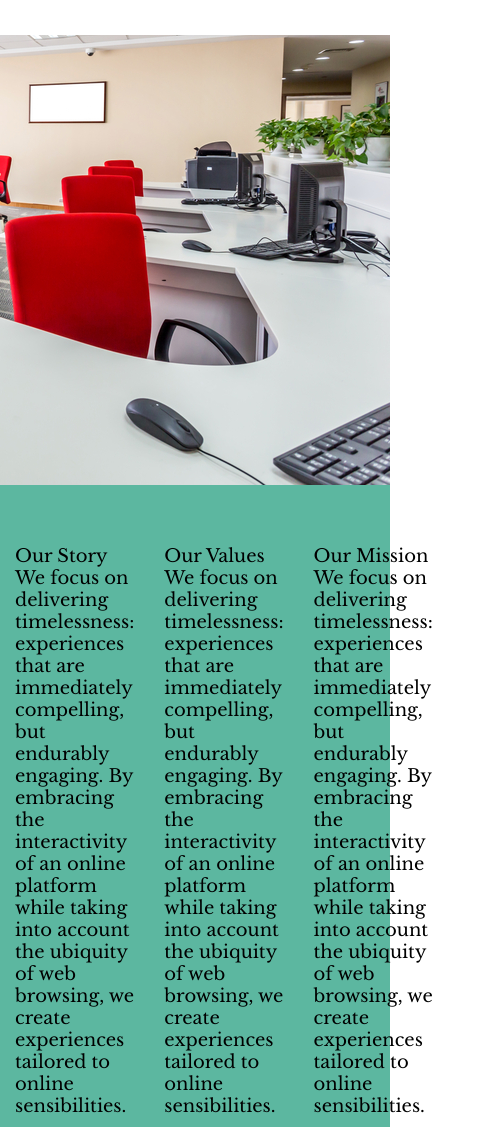
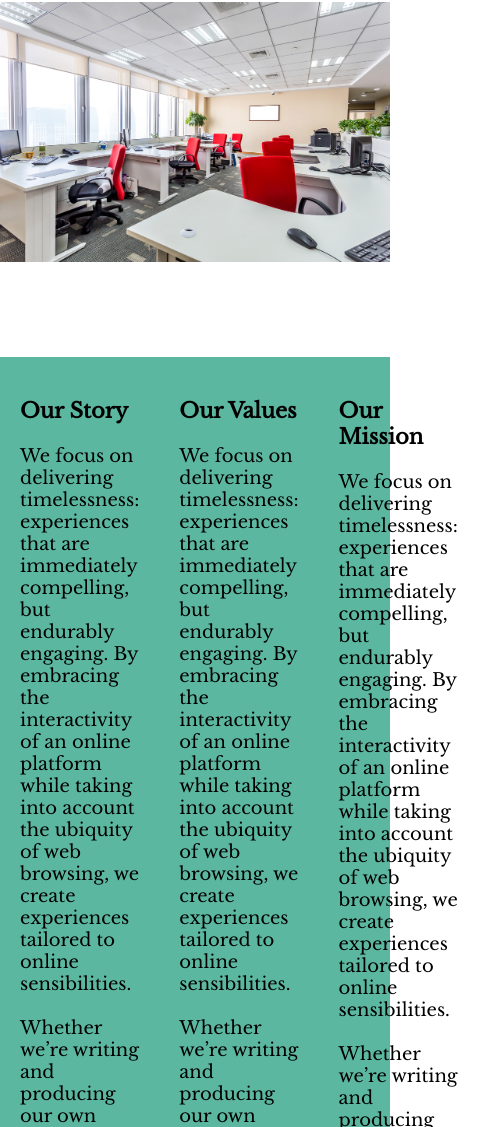
Before and after one commit to dthomaslomas/BinWebsite, a plain HTML site: page about.html in a window 390 px wide. Shown: the part 1631-2758 px from the top of the page, 478 px wide, since content can reach past the window. Drawn offline with nearby package versions, Linux system fonts and the light colour scheme.

Commit message:
about page done, now needs to be coded for responsive

```diff
--- a/about.html
+++ b/about.html
@@ -35,19 +35,26 @@
 		<div class="about-content">
 			<div class="container">
 				<h2>About</h2>
-				<div>
+				<div class="flex">
 					<p>Jam3 is one of the world’s top digital design and production companies. We specialize in creating highly advanced, experiential works in both the advertising and entertainment industries.<br/><br/>We’re a culture of dreamers and doers who prove that the two aren’t mutually exclusive. We’re happiest when we’re innovating, and fanatically dedicated to our craft.</p>
 
 					<p>Jam3 is one of the world’s top digital design and production companies. We specialize in creating highly advanced, experiential works in both the advertising and entertainment industries.<br><br/>We’re a culture of dreamers and doers who prove that the two aren’t mutually exclusive. We’re happiest when we’re innovating, and fanatically dedicated to our craft.</p>
 				</div>
 
 				<div class="hero-2"></div>
-				<div>
-					<p><br>Our Story</br>We focus on delivering timelessness: experiences that are immediately compelling, but endurably engaging. By embracing the interactivity of an online platform while taking into account the ubiquity of web browsing, we create experiences tailored to online sensibilities.<br/><br/>Whether we’re writing and producing our own interactive films, or working with traditional directors to realize their creative vision within an interactive space, our knack for interactive storytelling is what sets us apart.</p>
-
-					<p><br>Our Values</br>We focus on delivering timelessness: experiences that are immediately compelling, but endurably engaging. By embracing the interactivity of an online platform while taking into account the ubiquity of web browsing, we create experiences tailored to online sensibilities.<br/><br/>Whether we’re writing and producing our own interactive films, or working with traditional directors to realize their creative vision within an interactive space, our knack for interactive storytelling is what sets us apart.</p>
-
-					<p><br>Our Mission</br>We focus on delivering timelessness: experiences that are immediately compelling, but endurably engaging. By embracing the interactivity of an online platform while taking into account the ubiquity of web browsing, we create experiences tailored to online sensibilities.<br/><br/>Whether we’re writing and producing our own interactive films, or working with traditional directors to realize their creative vision within an interactive space, our knack for interactive storytelling is what sets us apart.</p>
+				<div class="flex">
+					<div>
+						<h3>Our Story</h3>
+						<p>We focus on delivering timelessness: experiences that are immediately compelling, but endurably engaging. By embracing the interactivity of an online platform while taking into account the ubiquity of web browsing, we create experiences tailored to online sensibilities.<br/><br/>Whether we’re writing and producing our own interactive films, or working with traditional directors to realize their creative vision within an interactive space, our knack for interactive storytelling is what sets us apart.</p>
+					</div>
+					<div>
+						<h3>Our Values</h3>
+						<p>We focus on delivering timelessness: experiences that are immediately compelling, but endurably engaging. By embracing the interactivity of an online platform while taking into account the ubiquity of web browsing, we create experiences tailored to online sensibilities.<br/><br/>Whether we’re writing and producing our own interactive films, or working with traditional directors to realize their creative vision within an interactive space, our knack for interactive storytelling is what sets us apart.</p>
+					</div>
+					<div>
+						<h3>Our Mission</h3>
+						<p>We focus on delivering timelessness: experiences that are immediately compelling, but endurably engaging. By embracing the interactivity of an online platform while taking into account the ubiquity of web browsing, we create experiences tailored to online sensibilities.<br/><br/>Whether we’re writing and producing our own interactive films, or working with traditional directors to realize their creative vision within an interactive space, our knack for interactive storytelling is what sets us apart.</p>
+					</div>
 				</div>
 			</div>
 		</div>
--- a/css/style.css
+++ b/css/style.css
@@ -254,26 +254,27 @@ h1, h2, p, b, a{
 	color: black;
 	margin: 0;
 }
-.about-content div {
+.about-content .flex {
 	display: flex;
 	justify-content: space-between;
 }
-.about-content div p {
-	width: 48%;
+.about-content .flex div{
+	padding: 20px;
+}
+p {
     color: #000;
-    padding: 20px 15px 20px 15px;
 }
 .hero-2 {
 	height: 450px;
-	background: url(../images/clean-space.jpg) no-repeat 100% 100%;
+	background: url(../images/clean-space.jpg) no-repeat;
+	background-size: 100%;
+    background-position: center;
 }
 .about-content div:nth-child(4) {
 	background-color: #5CB7A0;
 }
 br {
-	text-align: center;
  	line-height: 2.0em;
- 	color: black;
 }
 
 
```
